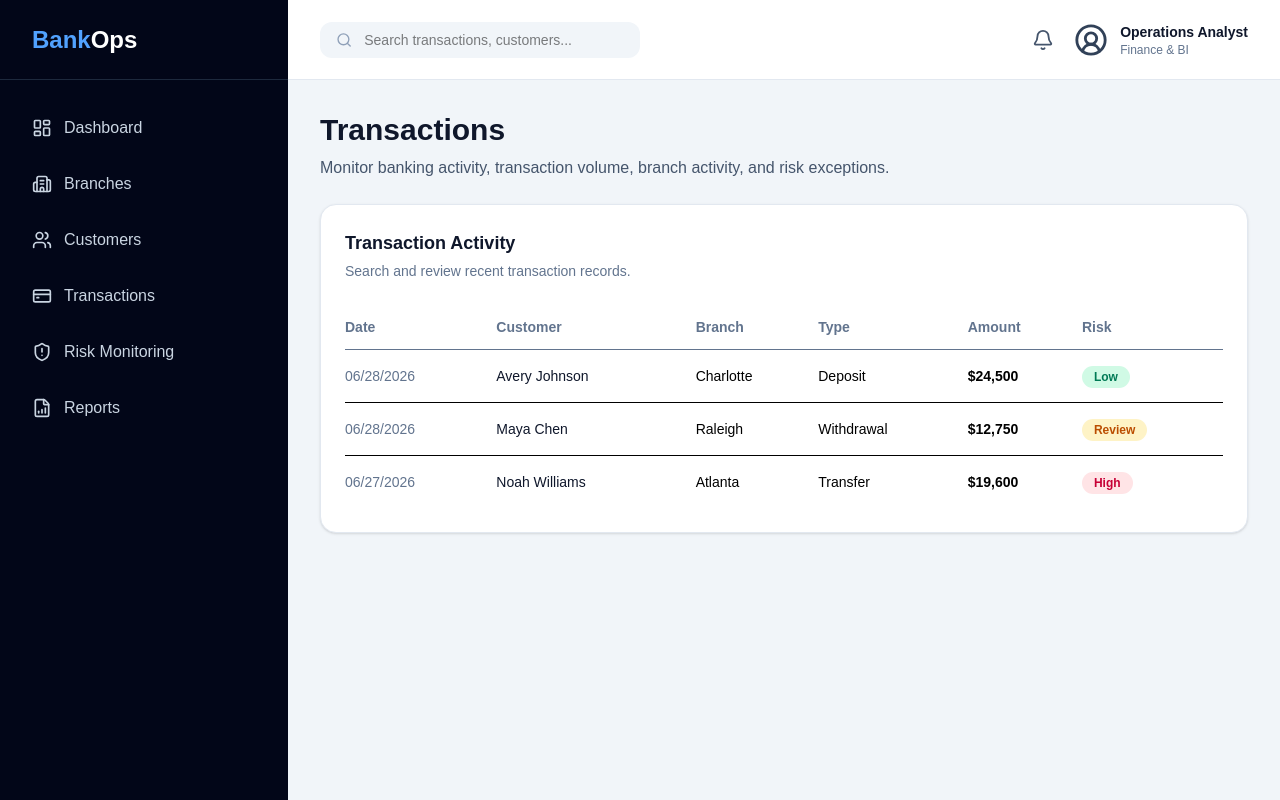
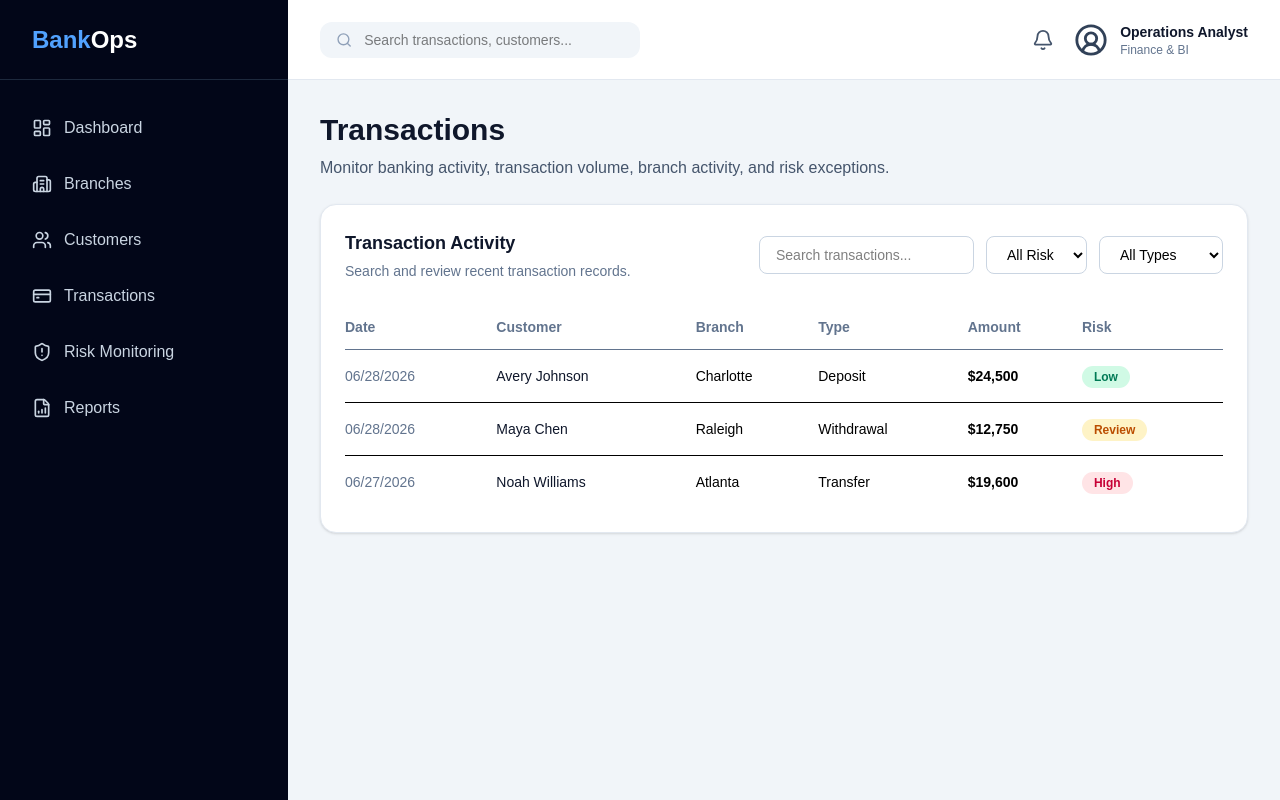
Before and after one commit to mlcadet/banking-finance-platform, a React app in the folder frontend/: page /transactions in a window 1280 px wide. Built offline with nearby package versions, Linux system fonts and the light colour scheme; the HTML template or start-up script is replaced by a standard one.

Commit message:
Create reusable transaction filters

```diff
--- /dev/null
+++ b/frontend/src/components/filters/TransactionFilters.jsx
@@ -0,0 +1,42 @@
+export default function TransactionFilters({
+  searchTerm,
+  setSearchTerm,
+  riskFilter,
+  setRiskFilter,
+  typeFilter,
+  setTypeFilter,
+}) {
+  return (
+    <div className="flex flex-col sm:flex-row gap-3">
+      <input
+        type="text"
+        placeholder="Search transactions..."
+        value={searchTerm}
+        onChange={(e) => setSearchTerm(e.target.value)}
+        className="rounded-lg border border-slate-300 px-4 py-2 text-sm outline-none focus:ring-2 focus:ring-blue-500"
+      />
+
+      <select
+        value={riskFilter}
+        onChange={(e) => setRiskFilter(e.target.value)}
+        className="rounded-lg border border-slate-300 px-4 py-2 text-sm outline-none focus:ring-2 focus:ring-blue-500"
+      >
+        <option value="All">All Risk</option>
+        <option value="Low">Low</option>
+        <option value="Review">Review</option>
+        <option value="High">High</option>
+      </select>
+
+      <select
+        value={typeFilter}
+        onChange={(e) => setTypeFilter(e.target.value)}
+        className="rounded-lg border border-slate-300 px-4 py-2 text-sm outline-none focus:ring-2 focus:ring-blue-500"
+      >
+        <option value="All">All Types</option>
+        <option value="Deposit">Deposit</option>
+        <option value="Withdrawal">Withdrawal</option>
+        <option value="Transfer">Transfer</option>
+      </select>
+    </div>
+  );
+}
--- a/frontend/src/pages/Transactions.jsx
+++ b/frontend/src/pages/Transactions.jsx
@@ -1,7 +1,29 @@
+import { useState } from "react";
 import DashboardLayout from "../components/layout/DashboardLayout";
 import TransactionsTable from "../components/tables/TransactionsTable";
+import { transactionData } from "../data/transactionData";
+import TransactionFilters from "../components/filters/TransactionFilters";
 
 export default function Transactions() {
+  const [searchTerm, setSearchTerm] = useState("");
+  const [riskFilter, setRiskFilter] = useState("All");
+  const [typeFilter, setTypeFilter] = useState("All");
+
+  const filteredTransactions = transactionData.filter((transaction) => {
+    const matchesSearch =
+      transaction.customer.toLowerCase().includes(searchTerm.toLowerCase()) ||
+      transaction.branch.toLowerCase().includes(searchTerm.toLowerCase()) ||
+      transaction.type.toLowerCase().includes(searchTerm.toLowerCase());
+
+    const matchesRisk =
+      riskFilter === "All" || transaction.risk === riskFilter;
+
+    const matchesType =
+      typeFilter === "All" || transaction.type === typeFilter;
+
+    return matchesSearch && matchesRisk && matchesType;
+  });
+
   return (
     <DashboardLayout>
       <div className="space-y-6">
@@ -16,7 +38,7 @@ export default function Transactions() {
         </div>
 
         <div className="rounded-2xl bg-white border border-slate-200 p-6 shadow-sm">
-          <div className="flex items-center justify-between">
+          <div className="flex flex-col lg:flex-row lg:items-center lg:justify-between gap-4">
             <div>
               <h2 className="text-lg font-bold text-slate-900">
                 Transaction Activity
@@ -26,9 +48,18 @@ export default function Transactions() {
                 Search and review recent transaction records.
               </p>
             </div>
+
+            <TransactionFilters
+              searchTerm={searchTerm}
+              setSearchTerm={setSearchTerm}
+              riskFilter={riskFilter}
+              setRiskFilter={setRiskFilter}
+              typeFilter={typeFilter}
+              setTypeFilter={setTypeFilter}
+            />
           </div>
 
-          <TransactionsTable />
+          <TransactionsTable transactions={filteredTransactions} />
         </div>
       </div>
     </DashboardLayout>
```
